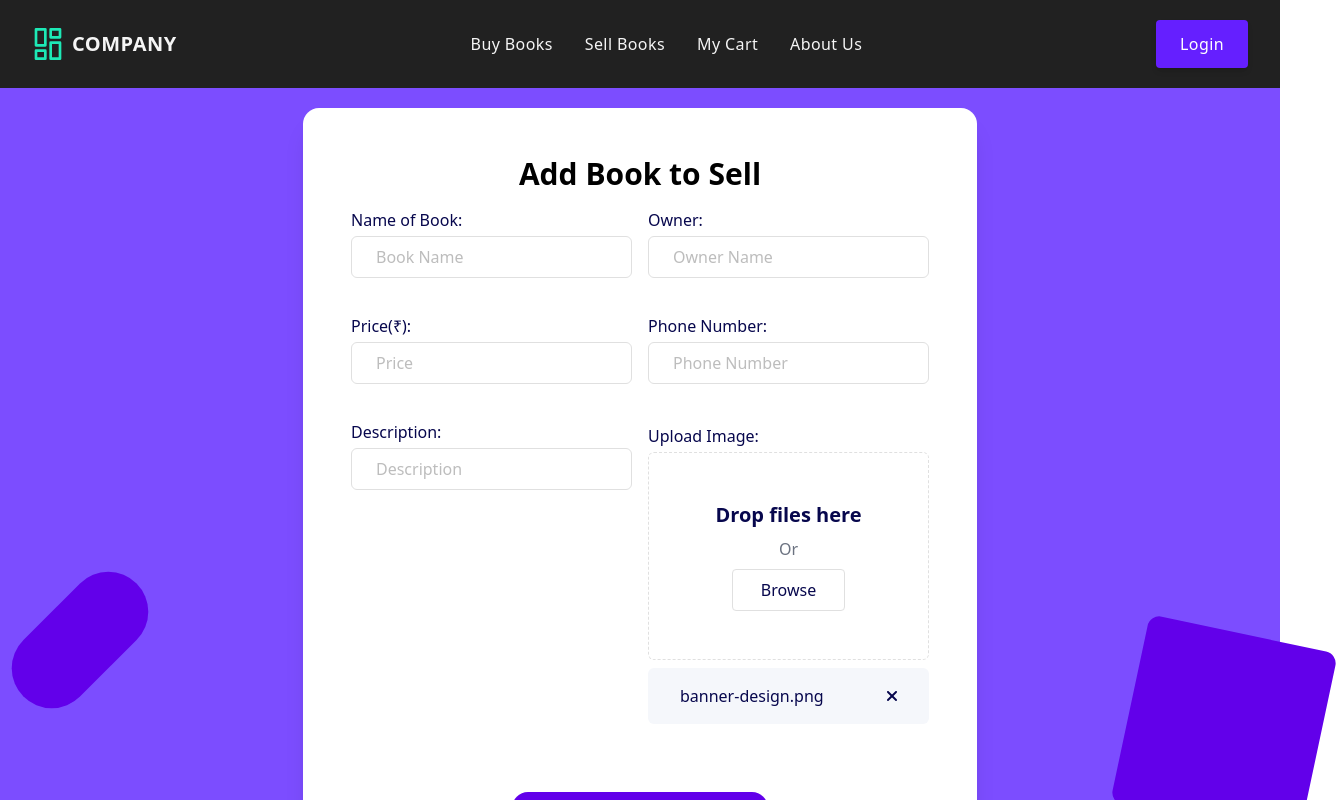
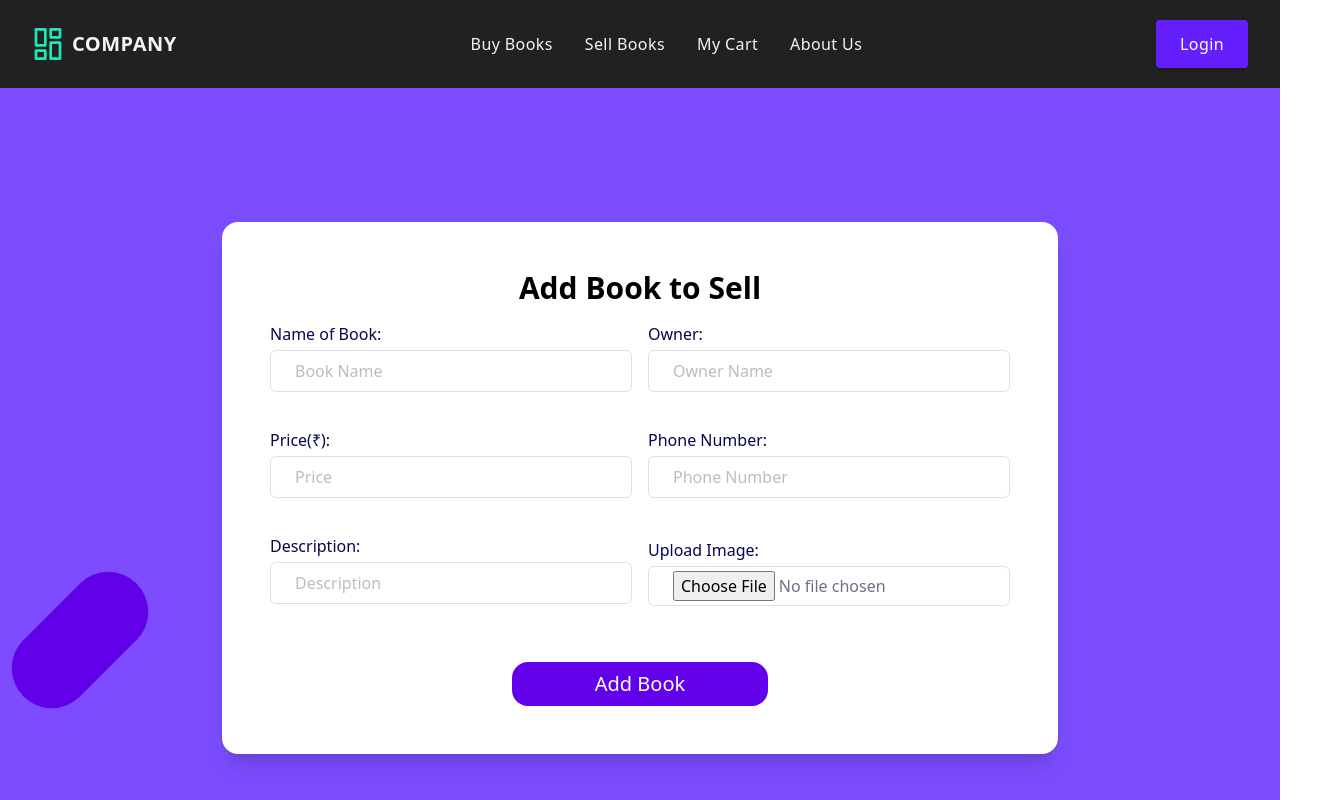
Before and after one commit to omtandel2307/ReSelliT, a React (Create React App) app: page /sellbooks in a window 1280 px wide. Shown: the top 800 px of the page, 1338 px wide, since content can reach past the window. Built offline with nearby package versions, Linux system fonts and the light colour scheme.

Commit message:
Add Books Component✅

```diff
--- a/src/pages/SellBooks.jsx
+++ b/src/pages/SellBooks.jsx
@@ -1,9 +1,10 @@
 import React from "react";
 
 const SellBooks = () => {
+  const uploadImage = (e) => {};
+
   return (
     <div className="min-h-screen bg-deep-purple-accent-200 flex justify-center items-center">
-      <div className="absolute w-48 h-48 rounded-xl bg-deep-purple-accent-700 -bottom-6 -right-10 transform rotate-12 hidden md:block"></div>
       <div className="py-12 px-12 bg-white rounded-2xl shadow-xl z-20 m-5">
         <div>
           <h1 className="text-3xl font-bold text-center mb-4 cursor-pointer">
@@ -94,55 +95,14 @@ const SellBooks = () => {
               >
                 Upload Image:
               </label>
-
               <div className="mb-2">
-                <input type="file" name="file" id="file" className="sr-only" />
-                <label
-                  for="file"
-                  className="relative flex min-h-[100px] items-center justify-center rounded-md border border-dashed border-[#e0e0e0] p-12 text-center"
-                >
-                  <div>
-                    <span className="mb-2 block text-xl font-semibold text-[#07074D]">
-                      Drop files here
-                    </span>
-                    <span className="mb-2 block text-base font-medium text-[#6B7280]">
-                      Or
-                    </span>
-                    <span className="inline-flex rounded border border-[#e0e0e0] py-2 px-7 text-base font-medium text-[#07074D]">
-                      Browse
-                    </span>
-                  </div>
-                </label>
-              </div>
-
-              <div className="mb-5 rounded-md bg-[#F5F7FB] py-4 px-8">
-                <div className="flex items-center justify-between">
-                  <span className="truncate pr-3 text-base font-medium text-[#07074D]">
-                    banner-design.png
-                  </span>
-                  <button className="text-[#07074D]">
-                    <svg
-                      width="10"
-                      height="10"
-                      viewBox="0 0 10 10"
-                      fill="none"
-                      xmlns="http://www.w3.org/2000/svg"
-                    >
-                      <path
-                        fill-rule="evenodd"
-                        clip-rule="evenodd"
-                        d="M0.279337 0.279338C0.651787 -0.0931121 1.25565 -0.0931121 1.6281 0.279338L9.72066 8.3719C10.0931 8.74435 10.0931 9.34821 9.72066 9.72066C9.34821 10.0931 8.74435 10.0931 8.3719 9.72066L0.279337 1.6281C-0.0931125 1.25565 -0.0931125 0.651788 0.279337 0.279338Z"
-                        fill="currentColor"
-                      />
-                      <path
-                        fill-rule="evenodd"
-                        clip-rule="evenodd"
-                        d="M0.279337 9.72066C-0.0931125 9.34821 -0.0931125 8.74435 0.279337 8.3719L8.3719 0.279338C8.74435 -0.0931127 9.34821 -0.0931123 9.72066 0.279338C10.0931 0.651787 10.0931 1.25565 9.72066 1.6281L1.6281 9.72066C1.25565 10.0931 0.651787 10.0931 0.279337 9.72066Z"
-                        fill="currentColor"
-                      />
-                    </svg>
-                  </button>
-                </div>
+                <input
+                  type="file"
+                  name="uploadImage"
+                  accept="image/*"
+                  onChange={uploadImage}
+                  className="w-full rounded-md border border-[#e0e0e0] bg-white py-1 px-6 text-base font-medium text-[#6B7280] outline-none focus:border-[#6A64F1] focus:shadow-md"
+                />
               </div>
             </div>
           </div>
```
